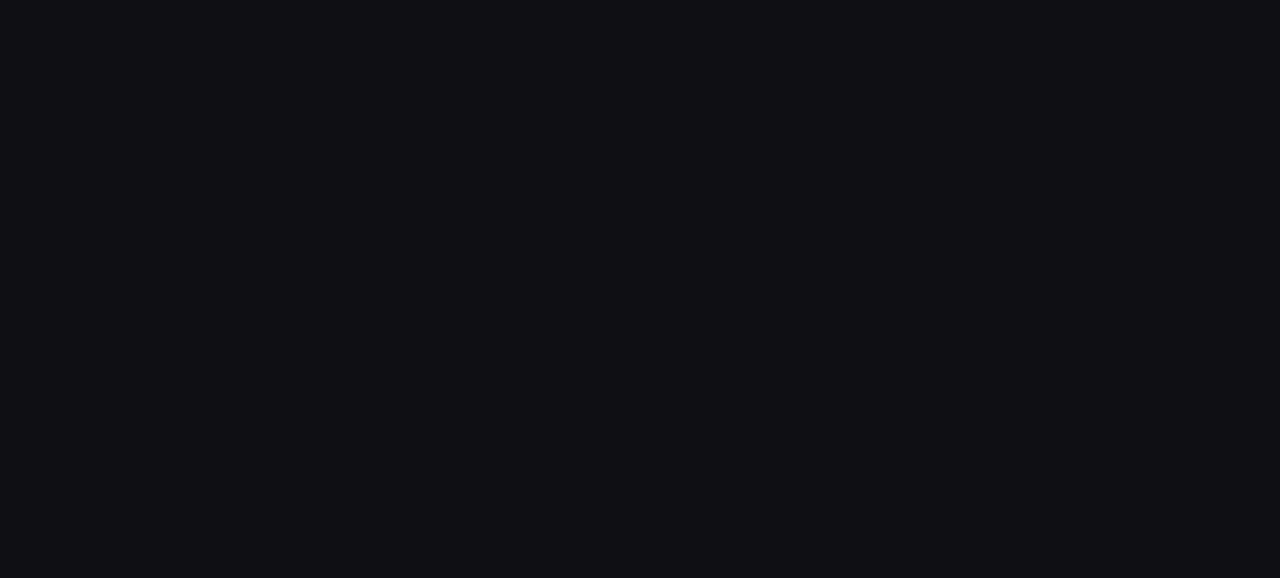
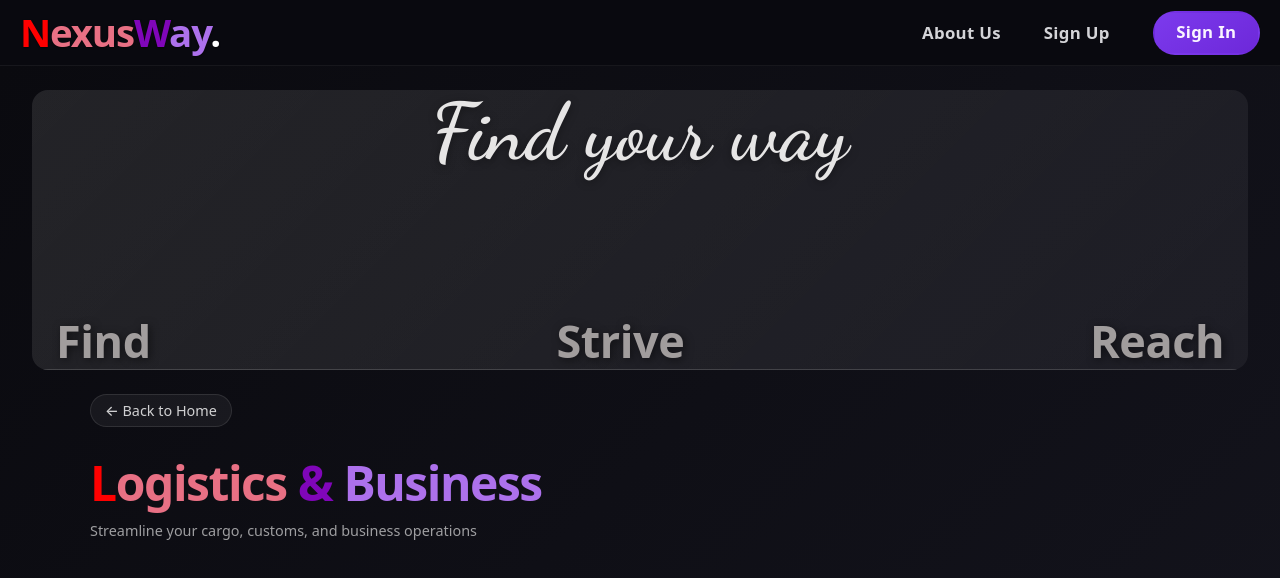
Before and after one commit to simon-dynamic/NexusWay., a React (Vite) app: page /logistics-business in a window 1280 px wide. Before the commit this address had no page. Shown: the top 578 px of the page. Built offline with nearby package versions, Linux system fonts and the light colour scheme.

Commit message:
Minor additions

```diff
--- a/src/App.jsx
+++ b/src/App.jsx
@@ -7,6 +7,7 @@ import FeatureBoxes from './FeatureBoxes.jsx';
 import TruckSection from './TruckSection.jsx';
 import Footer from './Footer.jsx';
 import SearchFlights from './SearchFlights.jsx';
+import LogisticsBusiness from './LogisticsBusiness.jsx';
 import SignInModal from './SignInModal.jsx';
 
 // Scroll the window to the top on every route change.
@@ -52,6 +53,7 @@ export default function App() {
         } />
         <Route path="/signup" element={<SignUpPage />} />
         <Route path="/search-flights" element={<><Navbar /><SearchFlights /></>} />
+        <Route path="/logistics-business" element={<><Navbar /><LogisticsBusiness /></>} />
       </Routes>
     </Router>
   )
--- a/src/FeatureBoxes.css
+++ b/src/FeatureBoxes.css
@@ -30,7 +30,7 @@
   display: flex;
   justify-content: center;
   align-items: stretch;
-  gap: 30px;
+  gap: 40px;
   flex-wrap: nowrap;
   width: 100%;
   max-width: 1200px;
@@ -60,6 +60,13 @@
 .feature-box:hover {
   border: 2px solid rgba(255, 255, 255, 0.8);
   background: linear-gradient(135deg, rgba(40, 40, 55, 0.95) 0%, rgba(30, 30, 45, 0.95) 100%);
+  box-shadow:
+    0 0 0 1px rgba(167, 139, 250, 0.2),
+    0 0 20px rgba(124, 58, 237, 0.45),
+    0 0 40px rgba(109, 40, 217, 0.2),
+    0 0 20px rgba(255, 0, 0, 0.25),
+    0 0 40px rgba(232, 112, 132, 0.15);
+  transform: translateY(-2px);
 }
 
 .feature-image-placeholder {
@@ -76,6 +83,6 @@
   font-weight: 600;
   letter-spacing: 0.5px;
   text-shadow: 0 2px 4px rgba(0, 0, 0, 0.5);
-  margin-top: 20px;
+  margin-top: 35px;
   padding: 0 15px;
 }
--- a/src/FeatureBoxes.jsx
+++ b/src/FeatureBoxes.jsx
@@ -7,10 +7,10 @@ const FeatureBoxes = () => {
 
   const features = [
     { title: 'Search Flights', path: '/search-flights' },
-    { title: 'Book Flight' },
-    { title: 'Documental Analysis' },
-    { title: 'Watch Movies' },
-    { title: 'Logistics & Business' }
+    { title: 'Dynamic Rate Arbitrage' },
+    { title: 'Cargo Capacity' },
+    { title: 'Customs & Compliance' },
+    { title: 'Logistics & Business', path: '/logistics-business' }
   ];
 
   const handleClick = (feature) => {
--- /dev/null
+++ b/src/LogisticsBusiness.css
@@ -0,0 +1,33 @@
+/* Logistics & Business page — banner placeholder / title reuse SearchFlights styles (sf-* classes). */
+
+.lb-page {
+  width: 100%;
+  min-height: 100vh;
+  background: linear-gradient(135deg, #0a0a0f 0%, #0f0f16 50%, #14141d 100%);
+  display: flex;
+  flex-direction: column;
+  align-items: center;
+  padding: 0 32px 72px;
+  box-sizing: border-box;
+}
+
+/* Placeholder banner instead of an actual image */
+.sf-banner-image-placeholder {
+  width: 100%;
+  height: 280px;
+  object-fit: cover;
+  object-position: center;
+  display: block;
+  background: linear-gradient(135deg, rgba(255, 255, 255, 0.1) 0%, rgba(255, 255, 255, 0.05) 100%);
+  border-bottom: 1px solid rgba(255, 255, 255, 0.15);
+}
+
+@media (max-width: 768px) {
+  .lb-page {
+    padding: 0 20px 56px;
+  }
+
+  .sf-banner-image-placeholder {
+    height: 180px;
+  }
+}
--- /dev/null
+++ b/src/LogisticsBusiness.jsx
@@ -0,0 +1,40 @@
+import React from 'react';
+import { useNavigate } from 'react-router-dom';
+import './SearchFlights.css';
+import './LogisticsBusiness.css';
+
+const LogisticsBusiness = () => {
+  const navigate = useNavigate();
+
+  return (
+    <div className="sf-page lb-page">
+      {/* Image/banner placeholder below navbar (same banner style as Search Flights) */}
+      <div className="sf-banner">
+        <div className="sf-banner-image-wrap">
+          <div className="sf-banner-image-placeholder"></div>
+          <span className="sf-banner-text-overlay">Find your way</span>
+          <div className="sf-banner-words">
+            <span className="sf-banner-word">Find</span>
+            <span className="sf-banner-word">Strive</span>
+            <span className="sf-banner-word">Reach</span>
+          </div>
+        </div>
+      </div>
+      <div className="sf-container">
+        <button className="sf-back-btn" onClick={() => navigate('/')}>
+          ← Back to Home
+        </button>
+
+        <h1 className="sf-title">
+          <span className="sf-title-s">L</span>
+          <span className="sf-title-earch">ogistics</span>
+          <span className="sf-title-f"> & </span>
+          <span className="sf-title-lights">Business</span>
+        </h1>
+        <p className="sf-subtitle">Streamline your cargo, customs, and business operations</p>
+      </div>
+    </div>
+  );
+};
+
+export default LogisticsBusiness;
```
Also changed, not shown: src/index.css (line endings or trailing spaces).
